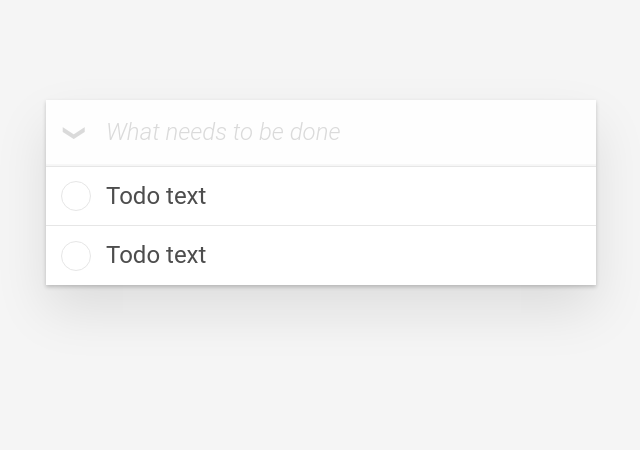
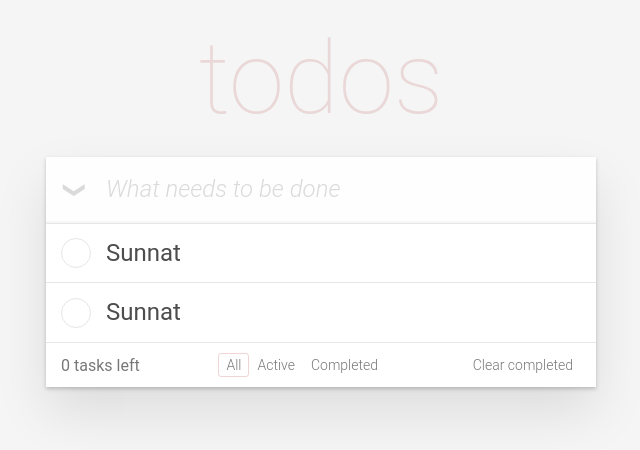
Before and after one commit to Shukhratovich-a/Todos, a React (Create React App) app: page / in a window 1280 px wide. Shown: the top 450 px of the page, without its empty margins (319-959 px from the left). Built offline with nearby package versions, Linux system fonts and the light colour scheme.

Commit message:
Edit propTypes

```diff
--- a/src/App.jsx
+++ b/src/App.jsx
@@ -5,7 +5,8 @@ import "./App.scss";
 function App() {
   return (
     <>
-      <Todos />
+      <h1 className="todos__heading">todos</h1>
+      <Todos hasTodo={true} />
     </>
   );
 }
--- a/src/App.scss
+++ b/src/App.scss
@@ -73,3 +73,11 @@ ol {
   padding: 0;
   list-style-type: none;
 }
+
+.todos__heading {
+  margin: 20px 0;
+  font-size: 100px;
+  font-weight: 100;
+  text-align: center;
+  color: rgba(175, 47, 47, 0.15);
+}
--- a/src/Components/TodoDescription/TodoDescription.jsx
+++ b/src/Components/TodoDescription/TodoDescription.jsx
@@ -1,10 +1,11 @@
 import "./TodoDescription.scss";
 
 function TodoDescription() {
+  const todoText = "Sunnat";
   return (
     <>
       <label className="todo__label" name="edit-todo" htmlFor="todo-input">
-        Todo text
+        {todoText}
       </label>
 
       <input
@@ -12,7 +13,7 @@ function TodoDescription() {
         name="edit-todo"
         type="text"
         id="todo-input"
-        value="Todo text"
+        defaultValue={todoText}
       />
     </>
   );
--- a/src/Components/Todos/Todos.jsx
+++ b/src/Components/Todos/Todos.jsx
@@ -1,12 +1,14 @@
+import PropTypes from "prop-types";
+
 import TodosForm from "../TodosForm/TodosForm";
 import TodosList from "../TodosList/TodosList";
 import TodosBottom from "../TodosBottom/TodosBottom";
 
 import "./Todos.scss";
 
-function Todos() {
+function Todos({ hasTodo = false }) {
   return (
-    <section className="todos">
+    <section className={`todos ${hasTodo ? "todos--active" : ""}`}>
       <div className="todos__inner">
         <TodosForm />
         <TodosList />
@@ -16,4 +18,8 @@ function Todos() {
   );
 }
 
+Todos.propTypes = {
+  hasTodo: PropTypes.bool,
+};
+
 export default Todos;
--- a/src/Components/Todos/Todos.scss
+++ b/src/Components/Todos/Todos.scss
@@ -1,7 +1,6 @@
 .todos {
   width: 590px;
   margin: 0 auto;
-  margin-top: 100px;
   padding: 0 20px;
 }
 
--- a/src/Components/TodosBottom/TodosBottom.jsx
+++ b/src/Components/TodosBottom/TodosBottom.jsx
@@ -1,8 +1,29 @@
+import TodosFilterButton from "../TodosFilterButton/TodosFilterButton";
+
+import "./TodosBottom.scss";
+
 function TodosBottom() {
+  let count = 0;
   return (
-    <>
-      <div className="todos__bottom"></div>
-    </>
+    <div className="todos__bottom">
+      <span className="todos__bottom__text">{count} tasks left</span>
+
+      <ul className="todos__bottom__list">
+        <li className="todos__bottom__item">
+          <TodosFilterButton text="All" isActive={true} />
+        </li>
+
+        <li className="todos__bottom__item">
+          <TodosFilterButton text="Active" isActive={false} />
+        </li>
+
+        <li className="todos__bottom__item">
+          <TodosFilterButton text="Completed" isActive={false} />
+        </li>
+      </ul>
+
+      <TodosFilterButton text="Clear completed" isActive={false} />
+    </div>
   );
 }
 
--- /dev/null
+++ b/src/Components/TodosBottom/TodosBottom.scss
@@ -0,0 +1,13 @@
+.todos__bottom{
+  display: flex;
+  justify-content: space-between;
+  align-items: center;
+  padding: 10px 15px;
+  color: #777;
+  border-top: 1px solid #e6e6e6;
+}
+
+.todos__bottom__list{
+  display: flex;
+  align-items: center;
+}
--- /dev/null
+++ b/src/Components/TodosFilterButton/TodosFilterButton.jsx
@@ -0,0 +1,22 @@
+import PropTypes from "prop-types";
+import "./TodosFilterButton.scss";
+
+function TodosFilterButton({ text = "All", isActive = true }) {
+  const editText = text.toLowerCase().split(" ").join("-");
+  return (
+    <button
+      className={`todos__bottom__button ${isActive ? "todos__bottom__button--active" : ""}`}
+      type="button"
+      name={editText}
+    >
+      {text}
+    </button>
+  );
+}
+
+TodosFilterButton.propTypes = {
+  text: PropTypes.string,
+  isActive: PropTypes.bool,
+};
+
+export default TodosFilterButton;
--- /dev/null
+++ b/src/Components/TodosFilterButton/TodosFilterButton.scss
@@ -0,0 +1,16 @@
+.todos__bottom__button {
+  padding: 3px 7px;
+  font-size: 14px;
+  line-height: 16px;
+  font-weight: 300;
+  border: 1px solid transparent;
+  border-radius: 3px;
+
+  &--active {
+    border-color: rgba(175, 47, 47, 0.2);
+  }
+
+  & + & {
+    margin-left: 10px;
+  }
+}
```
